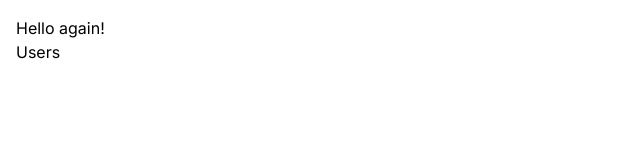
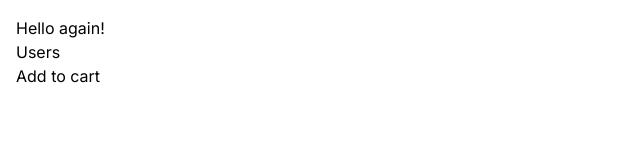
Before and after one commit to AaminRepos/NextJs001, a Next.js app: page / in a window 1280 px wide. Shown: the top 160 px of the page, without its empty margins (0-640 px from the left). Built offline with nearby package versions, Linux system fonts and the light colour scheme.

Commit message:
client / server side components

```diff
--- /dev/null
+++ b/app/components/AddToCart.tsx
@@ -0,0 +1,13 @@
+'use client';
+
+import React from 'react'
+
+const AddToCart = () => {
+  return (
+    <div>
+         <button onClick={() => console.log("Clicked")}>Add to cart</button>
+    </div>
+  )
+}
+
+export default AddToCart
--- /dev/null
+++ b/app/components/ProductCard.tsx
@@ -0,0 +1,12 @@
+import AddToCart from "./AddToCart";
+import React from "react";
+
+const ProductCard = () => {
+  return (
+    <div>
+     <AddToCart/>
+    </div>
+  )
+};
+
+export default ProductCard;
--- a/app/page.tsx
+++ b/app/page.tsx
@@ -1,11 +1,13 @@
 import Image from "next/image";
 import Link from "next/link";
+import ProductCard from "./components/ProductCard";
 
 export default function Home() {
   return (
     <main>
       <h1>Hello again!</h1>
       <Link href="/users">Users</Link>
+      <ProductCard/>
     </main>
   );
 }
```
